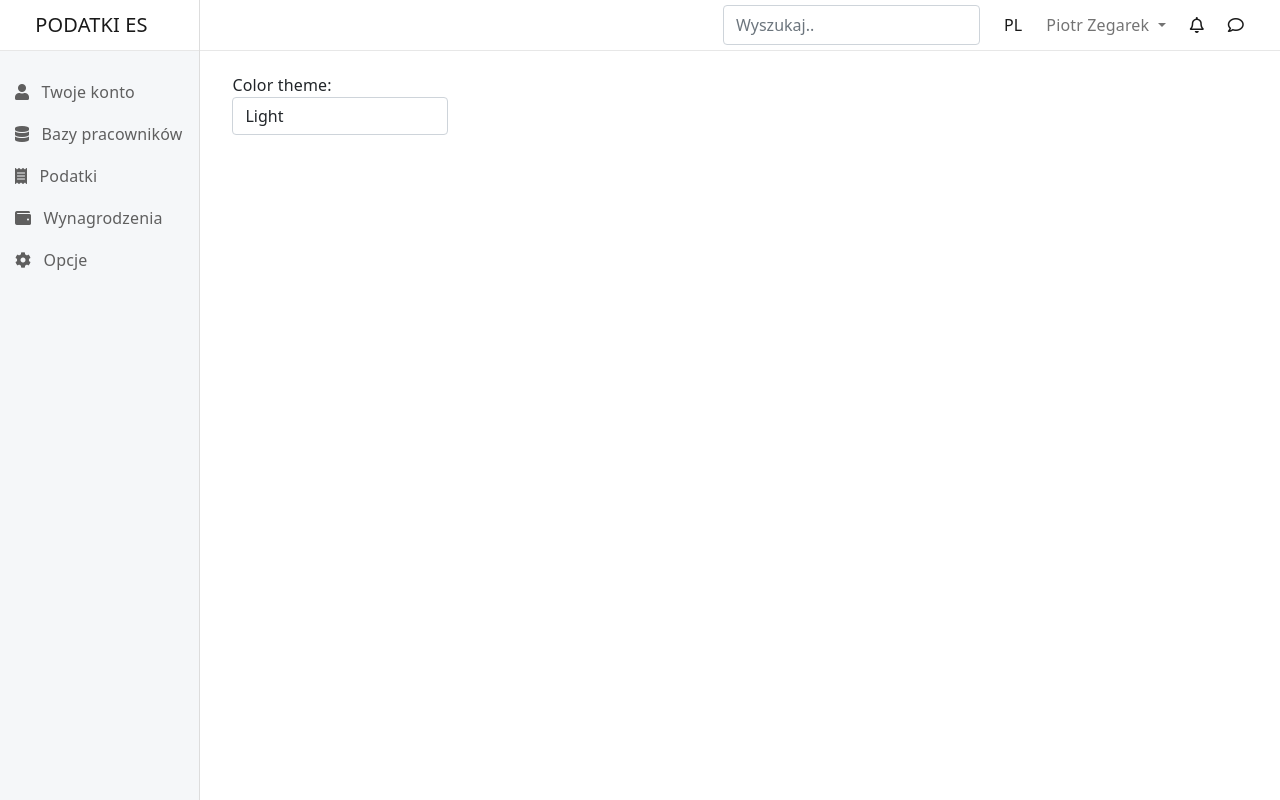
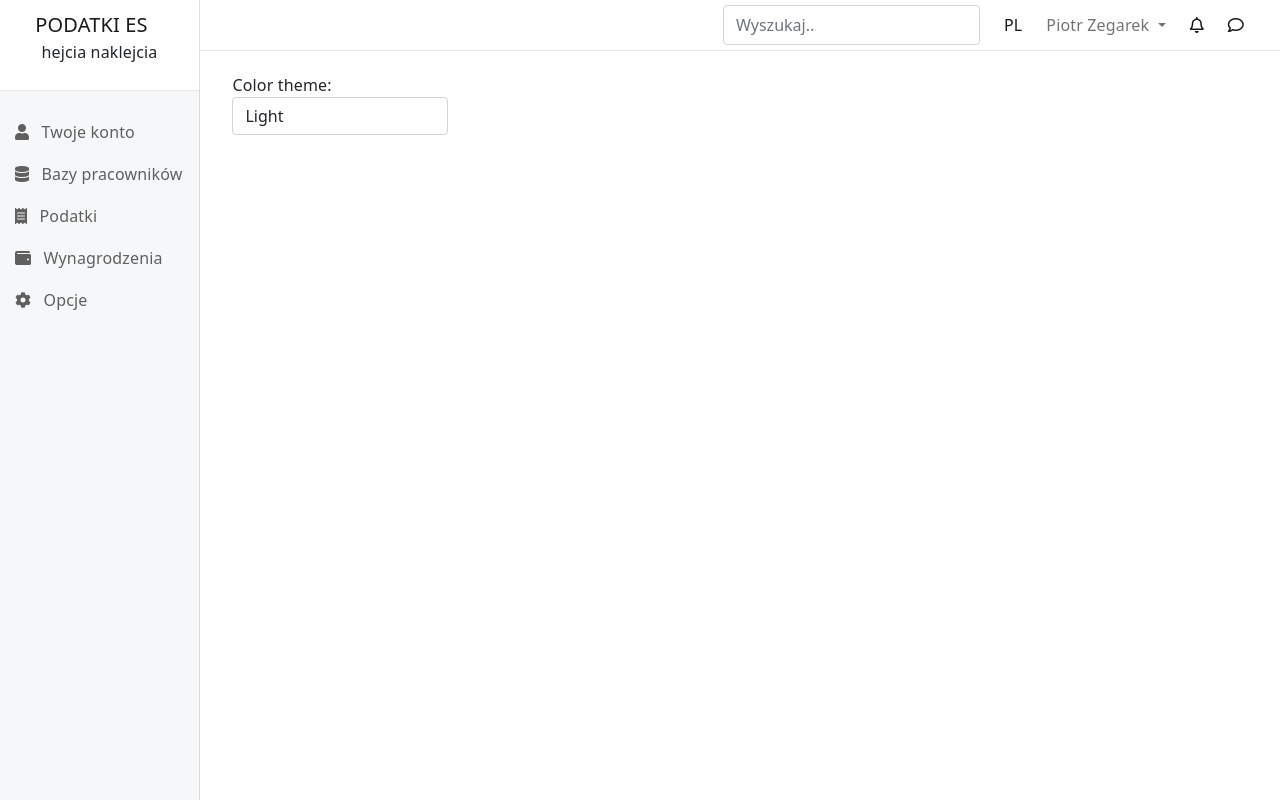
Before and after one commit to piotrzegarek/Employment-Tax, a Flask app: template emp-tax/templates/index.html in a window 1280 px wide. Run offline with Flask 2, Linux system fonts and the light colour scheme; the template is opened without the code that fills it, so the values that code supplies are empty.

Commit message:
added paragaph

```diff
--- a/emp-tax/templates/index.html
+++ b/emp-tax/templates/index.html
@@ -29,6 +29,7 @@
                         <a class="navbar-brand" href="#">
               PODATKI ES
             </a>
+            <p> hejcia naklejcia </p>
                     </div>
                 </div>
             </div>
```
